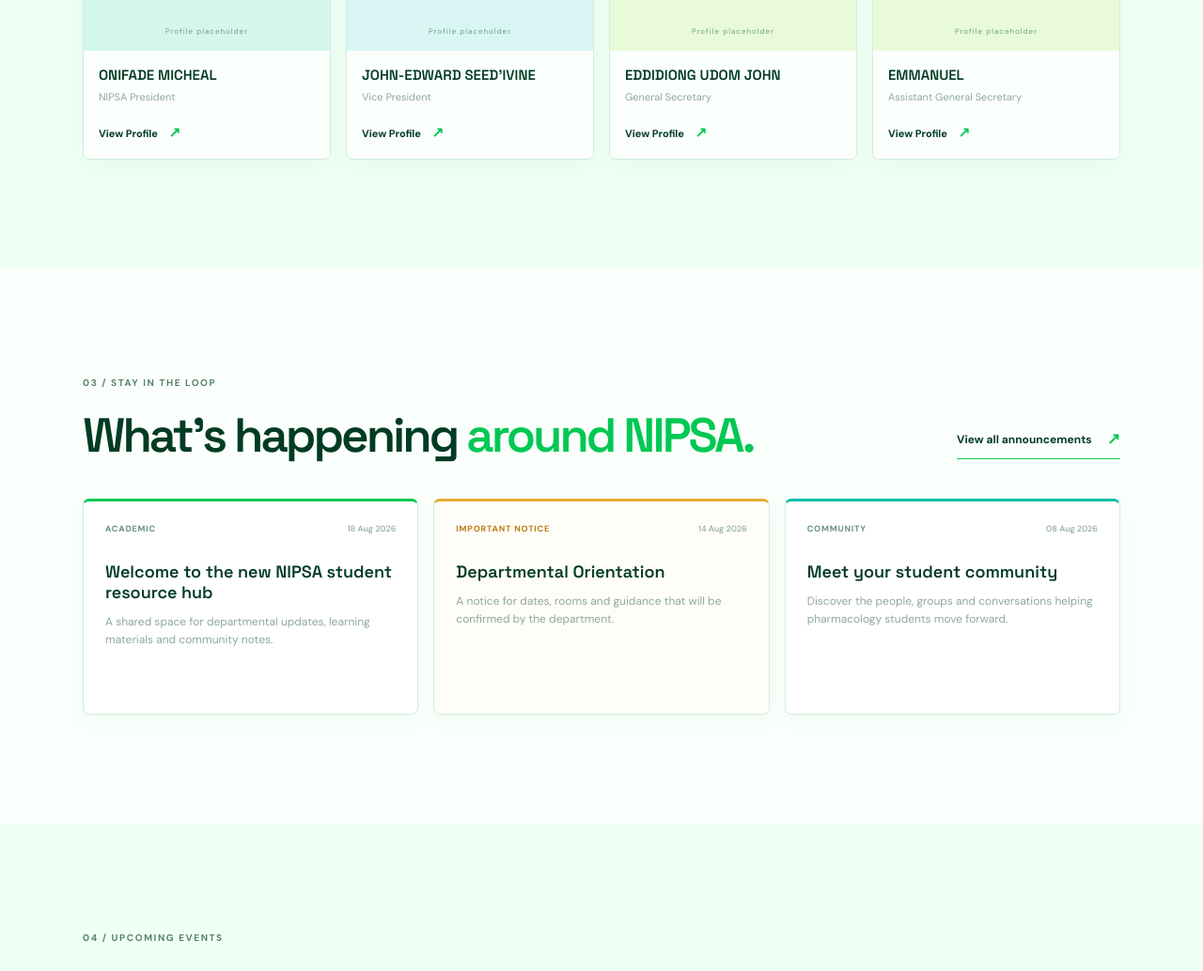
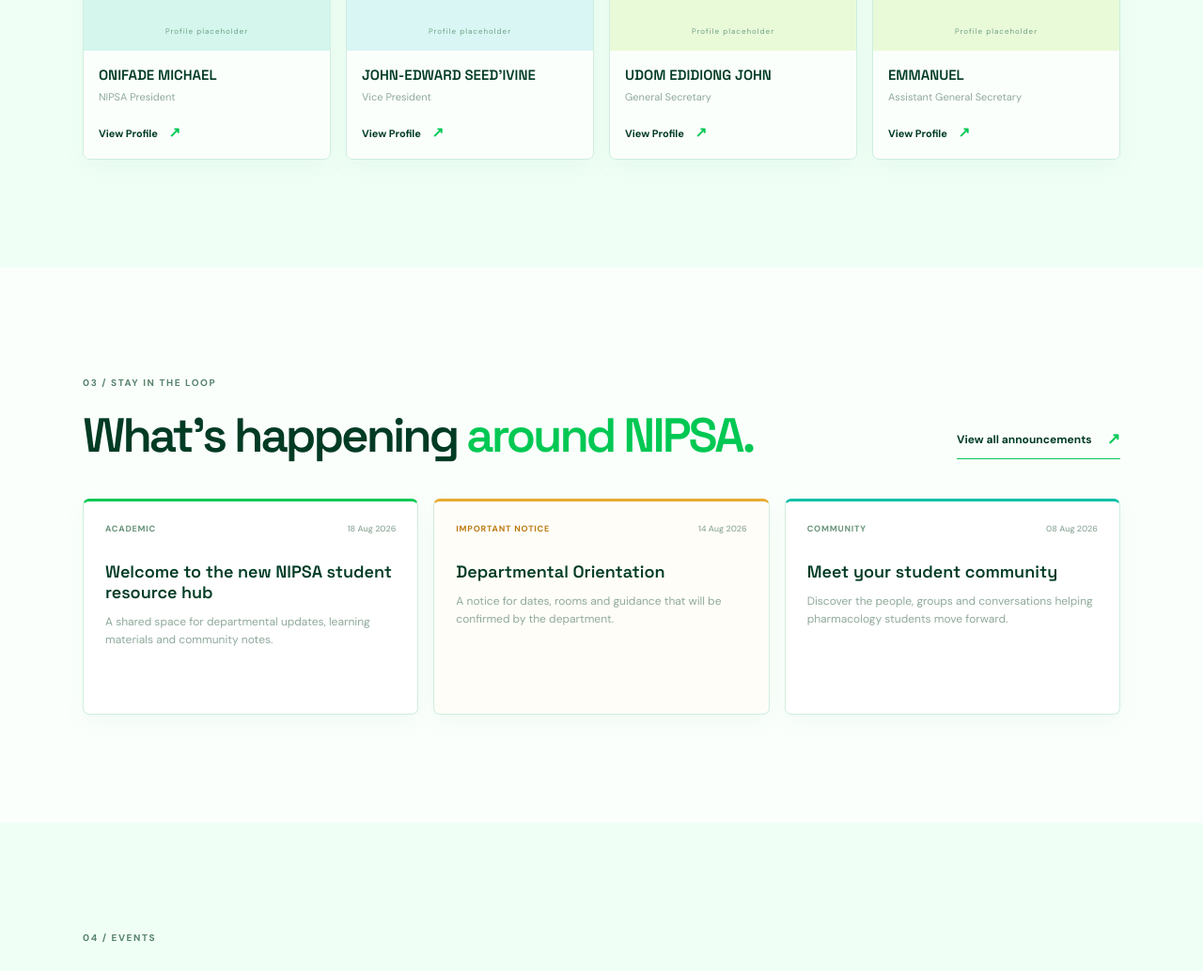
Before and after one commit to phenomenaltechhub/nipsaunilesa, a Next.js app: page / in a window 1280 px wide. Shown: the part 1755-2789 px from the top of the page at 94% size. Built offline with nearby package versions, Linux system fonts and the light colour scheme.

Commit message:
fix: complete production readiness audit

```diff
--- a/app/announcements/[slug]/page.tsx
+++ b/app/announcements/[slug]/page.tsx
@@ -13,8 +13,9 @@
   return announcements.map((announcement) => ({ slug: announcement.slug }));
 }
 
-export function generateMetadata({ params }: { params: { slug: string } }): Metadata {
-  const announcement = getAnnouncementBySlug(params.slug);
+export async function generateMetadata({ params }: { params: Promise<{ slug: string }> }): Promise<Metadata> {
+  const { slug } = await params;
+  const announcement = getAnnouncementBySlug(slug);
 
   if (!announcement) {
     return {
@@ -34,8 +35,9 @@
   };
 }
 
-export default function AnnouncementDetailPage({ params }: { params: { slug: string } }) {
-  const announcement = getAnnouncementBySlug(params.slug);
+export default async function AnnouncementDetailPage({ params }: { params: Promise<{ slug: string }> }) {
+  const { slug } = await params;
+  const announcement = getAnnouncementBySlug(slug);
 
   if (!announcement) {
     notFound();
--- a/app/components/site-footer.tsx
+++ b/app/components/site-footer.tsx
@@ -29,6 +29,7 @@
           <Link href="/about" aria-current={currentPath === "/about" ? "page" : undefined}>About NIPSA</Link>
           <Link href="/executives" aria-current={currentPath === "/executives" ? "page" : undefined}>Executives</Link>
           <Link href="/events" aria-current={currentPath === "/events" ? "page" : undefined}>Events</Link>
+          <Link href="/announcements" aria-current={currentPath === "/announcements" ? "page" : undefined}>Announcements</Link>
           <Link href="/resources" aria-current={currentPath === "/resources" ? "page" : undefined}>Resources</Link>
         </div>
         <div className="footer-column">
--- a/app/events/[slug]/page.tsx
+++ b/app/events/[slug]/page.tsx
@@ -13,8 +13,9 @@
   return events.map((event) => ({ slug: event.slug }));
 }
 
-export function generateMetadata({ params }: { params: { slug: string } }): Metadata {
-  const event = getEventBySlug(params.slug);
+export async function generateMetadata({ params }: { params: Promise<{ slug: string }> }): Promise<Metadata> {
+  const { slug } = await params;
+  const event = getEventBySlug(slug);
 
   if (!event) {
     return {
@@ -34,8 +35,9 @@
   };
 }
 
-export default function EventDetailPage({ params }: { params: { slug: string } }) {
-  const event = getEventBySlug(params.slug);
+export default async function EventDetailPage({ params }: { params: Promise<{ slug: string }> }) {
+  const { slug } = await params;
+  const event = getEventBySlug(slug);
 
   if (!event) {
     notFound();
--- a/app/events/page.tsx
+++ b/app/events/page.tsx
@@ -6,7 +6,7 @@
 
 export const metadata: Metadata = {
   title: "Events",
-  description: "See upcoming student events, community activities, and learning opportunities for NIPSA UNILESA.",
+  description: "Explore student events, community activities, and learning opportunities for NIPSA UNILESA.",
 };
 
 function Arrow() {
@@ -22,12 +22,12 @@
         <section className="page-hero">
           <div className="page-hero-grid">
             <div>
-              <p className="page-kicker">Upcoming events</p>
+              <p className="page-kicker">Student events</p>
               <h1 className="page-title">
                 Make room for <em>new ideas</em>
               </h1>
               <p className="page-subtitle">
-                Explore the upcoming events that bring students, leaders, and the wider community
+                Explore the events that bring students, leaders, and the wider community
                 together for learning, discovery, and support.
               </p>
               <div className="page-cta-row">
--- a/app/layout.tsx
+++ b/app/layout.tsx
@@ -40,6 +40,7 @@
   return (
     <html
       lang="en"
+      data-scroll-behavior="smooth"
       className={`${geistSans.variable} ${geistMono.variable} h-full antialiased`}
     >
       <body className="min-h-full flex flex-col">
--- a/app/page.tsx
+++ b/app/page.tsx
@@ -13,14 +13,14 @@
 const stats = [
   { value: "700+", label: "Students" },
   { value: "500+", label: "Study groups" },
-  { value: "08", label: "Events this term" },
+  { value: String(homeEvents.length).padStart(2, "0"), label: "Events listed" },
   { value: "1000+", label: "Shared resources" },
 ];
 
 const executives = [
-  { initials: "OM", name: "ONIFADE MICHEAL", role: "NIPSA President", tone: "teal" },
+  { initials: "OM", name: "ONIFADE MICHAEL", role: "NIPSA President", tone: "teal" },
   { initials: "JE", name: "JOHN-EDWARD SEED'IVINE", role: "Vice President", tone: "cyan" },
-  { initials: "EJ", name: "EDDIDIONG UDOM JOHN", role: "General Secretary", tone: "lime" },
+  { initials: "EJ", name: "UDOM EDIDIONG JOHN", role: "General Secretary", tone: "lime" },
   { initials: "E", name: "EMMANUEL", role: "Assistant General Secretary", tone: "lime" }
 ];
 
@@ -73,7 +73,7 @@
 
         <section className="updates section container"><div className="section-heading"><SectionIntro number="03" eyebrow="STAY IN THE LOOP" title="What’s happening" accent="around NIPSA." /><Link className="text-link" href="/announcements">View all announcements <Arrow /></Link></div><div className="announcement-grid">{homeAnnouncements.map((item) => <article className={`announcement-card ${item.tone}`} key={item.slug}><div className="card-meta"><span>{item.category}</span><time>{item.date}</time></div><h3>{item.title}</h3><p>{item.summary}</p></article>)}</div></section>
 
-        <section className="events section" id="events"><div className="container"><div className="section-heading"><SectionIntro number="04" eyebrow="UPCOMING EVENTS" title="Make room for" accent="something new." /><Link className="text-link" href="/events">View all events <Arrow /></Link></div><div className="events-grid">{homeEvents.map((event) => {
+        <section className="events section" id="events"><div className="container"><div className="section-heading"><SectionIntro number="04" eyebrow="EVENTS" title="Make room for" accent="something new." /><Link className="text-link" href="/events">View all events <Arrow /></Link></div><div className="events-grid">{homeEvents.map((event) => {
           const [day, month] = event.date.split(" ");
           return (
             <article className={`event-card ${event.tone}`} key={event.slug}>
--- a/app/resources/page.tsx
+++ b/app/resources/page.tsx
@@ -61,9 +61,15 @@
               <span className="card-tag">{category}</span>
               <h3>{title}</h3>
               <p>{text}</p>
-              <a className="card-link" href={href} download>
-                {label} <span>↗</span>
-              </a>
+              {href.startsWith("/") && href.startsWith("/resources/") ? (
+                <a className="card-link" href={href} download>
+                  {label} <span>↗</span>
+                </a>
+              ) : (
+                <Link className="card-link" href={href}>
+                  {label} <span>↗</span>
+                </Link>
+              )}
             </article>
           ))}
         </section>
```
